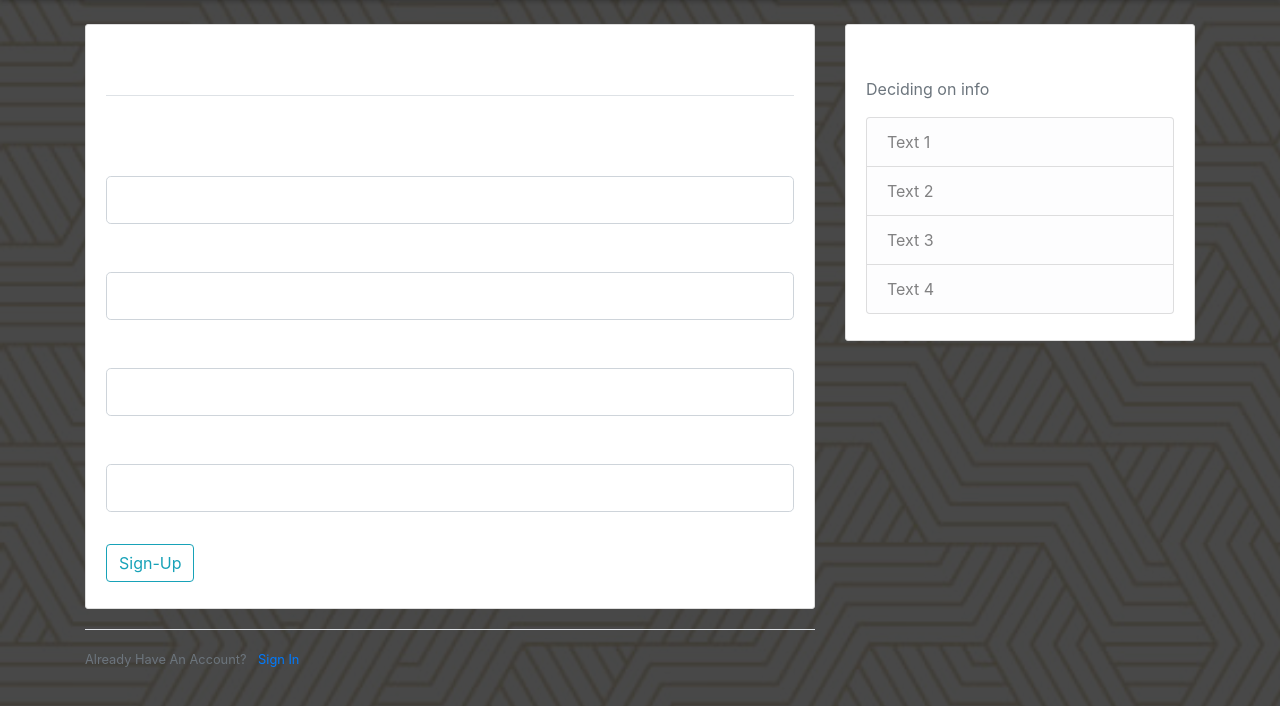
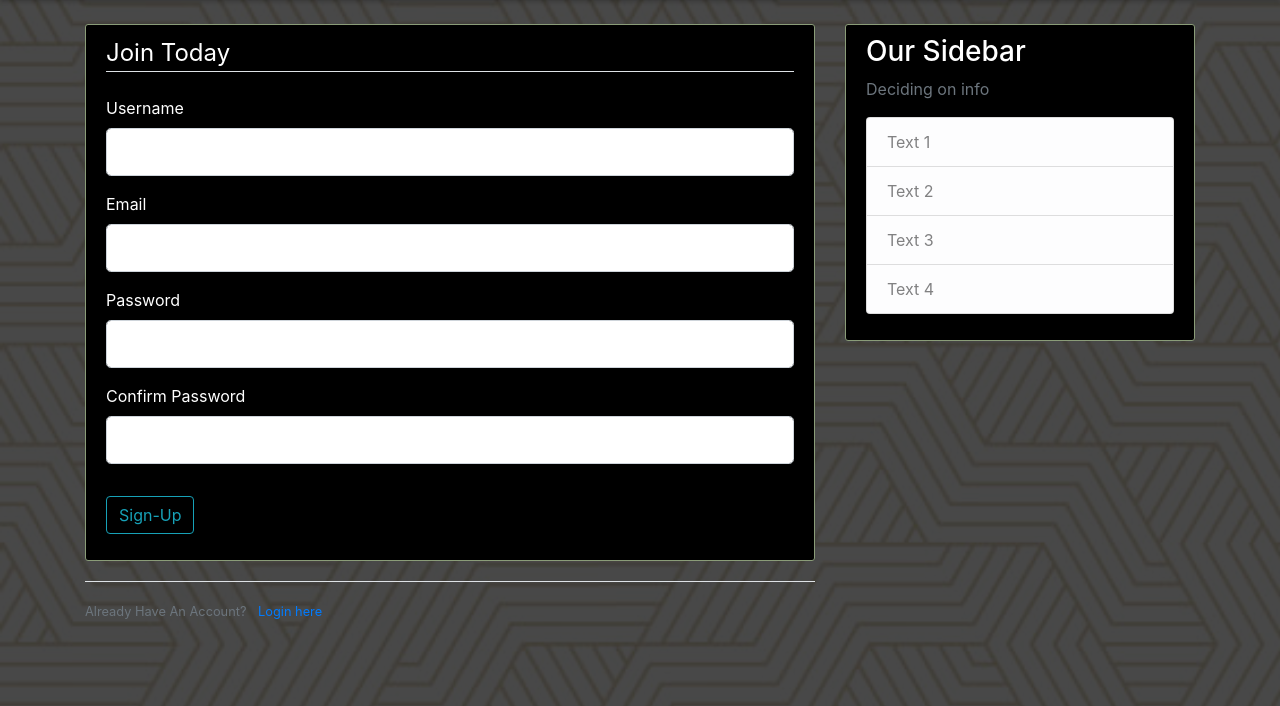
Before and after one commit to saulceja08/flatiron-phase-5-project-new, a Flask app: page /registration in a window 1280 px wide. Shown: the part 56-762 px from the top of the page. Run offline with Flask 3, Linux system fonts and the light colour scheme; some libraries are stand-ins or nearby versions.

Commit message:
return new formats for routes and added db link

```diff
--- a/server/app.py
+++ b/server/app.py
@@ -8,6 +8,7 @@
 # Remote library imports
 from flask import request, flash, redirect
 from flask_restful import Resource
+from flask_sqlalchemy import SQLAlchemy
 from flask import Flask, render_template, url_for
 from forms import RegisterUserForm, LoginUseForm
 
@@ -19,6 +20,7 @@ from config import app, db, api
 # Views go here!
 app = Flask(__name__)
 app.config['SECRET_KEY'] = '1b4c68cff7ac17414ad4fd0b'
+app.config['SQLAlchemy_DATABASE_URI'] = 'sqlite:///site.db'
 
 tests = [
     {
@@ -49,7 +51,7 @@ tests = [
 
 @app.route('/')
 @app.route('/home')
-def home():
+def home_page():
     return render_template('home.html', tests=tests, title='Game Home Page')
 
 @app.route('/about')
@@ -61,7 +63,7 @@ def registration():
     form = RegisterUserForm()
     if form.validate_on_submit():
         flash(f'Account created for {form.username.data}!', 'success')
-        return redirect(url_for('home'))
+        return redirect(url_for('home_page'))
     return render_template('registration.html', title='Registration', form=form)
 
 @app.route('/login')
--- a/server/static/main.css
+++ b/server/static/main.css
@@ -40,15 +40,15 @@ body::after {
   }
 
   .content-section {
-    background: #ffffff; /*  */
+    background: black; /*content background color */
     padding: 10px 20px;
-    border: 1px solid #dddddd; /*  */
+    border: 1px solid #8a9c78; /* card border colors */
     border-radius: 3px;
     margin-bottom: 20px;
   }
 
   .article-title {
-    color: #444444; /*  */
+    color: white; /* card title text color */
   }
 
   a.article-title:hover {
--- a/server/templates/layout.html
+++ b/server/templates/layout.html
@@ -26,13 +26,13 @@
           </button>
           <div class="collapse navbar-collapse" id="navbarToggle">
             <div class="navbar-nav mr-auto">
-              <a class="nav-item nav-link" href="/">Home</a>
-              <a class="nav-item nav-link" href="/about">About</a>
+              <a class="nav-item nav-link" href="{{ url_for('home_page') }}">Home</a>
+              <a class="nav-item nav-link" href="{{ url_for('about') }}">About</a>
             </div>
             <!-- Navbar Right Side -->
             <div class="navbar-nav">
-              <a class="nav-item nav-link" href="/login">Login</a>
-              <a class="nav-item nav-link" href="/register">Register</a>
+              <a class="nav-item nav-link" href="{{ url_for('login') }}">Login</a>
+              <a class="nav-item nav-link" href="{{ url_for('registration') }}">Register</a>
             </div>
           </div>
         </div>
--- a/server/templates/registration.html
+++ b/server/templates/registration.html
@@ -4,9 +4,9 @@
 {% block content %}
     <div class="content-section">
         <form method="POST" action=""> <!-- go back to same route -->
-            {{ form.hidden_tag() }} <!-- hidden_tag method adds csrf token -->\
+            {{ form.hidden_tag() }} <!-- hidden_tag method adds csrf token -->
             <fieldset class="form-group">
-                <legend class="border-bottom mb-4">Join Today</legend>\
+                <legend class="border-bottom mb-4">Join Today</legend>
                 <div class="form-group">
                     {{ form.username.label(class="form-control-label") }}
                     {{ form.username(class="form-control form-control-lg") }}
@@ -31,7 +31,7 @@
     </div>
     <div class="border-top pt-3">
         <small class = "text-muted">
-            Already Have An Account? <a class="ml-2" href="{{ url_for('login') }}"> Sign In</a>
+            Already Have An Account? <a class="ml-2" href="{{ url_for('login') }}"> Login here</a>
         </small>
     </div>
 {% endblock content %}
```
